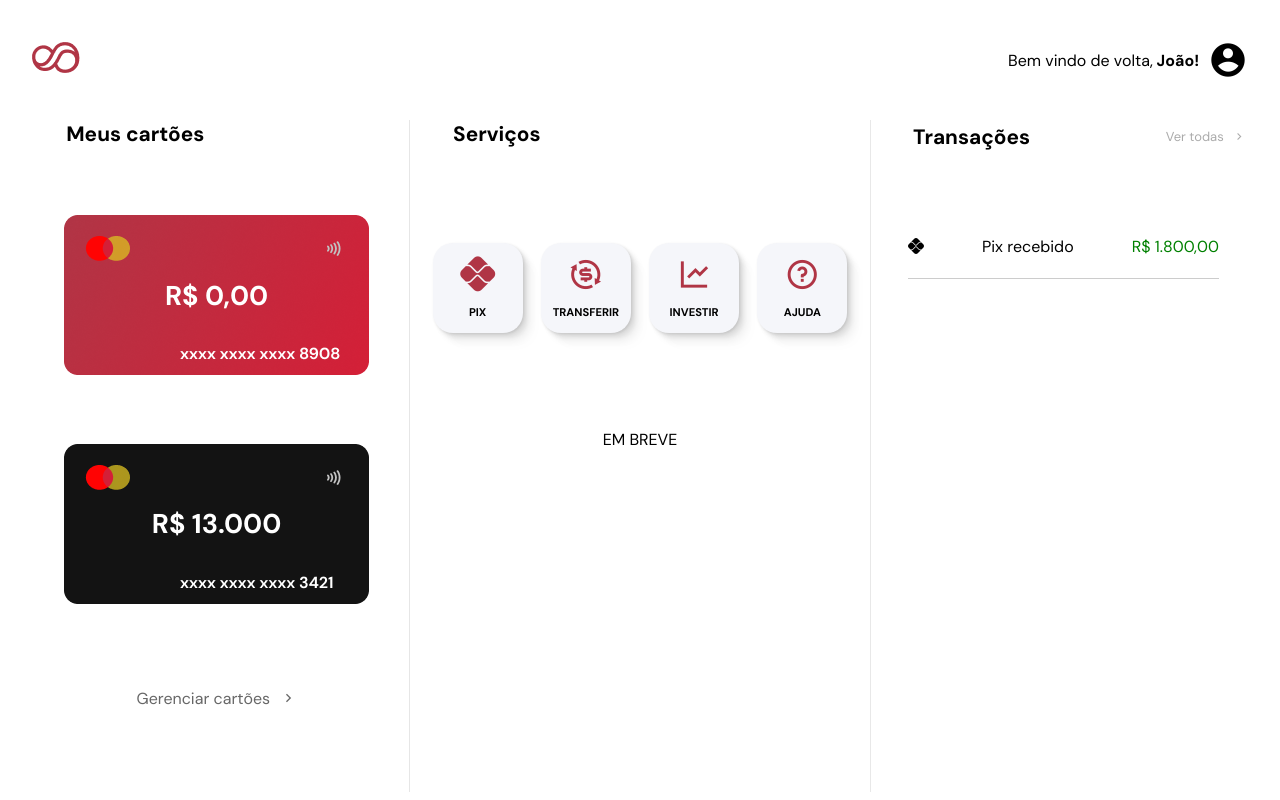
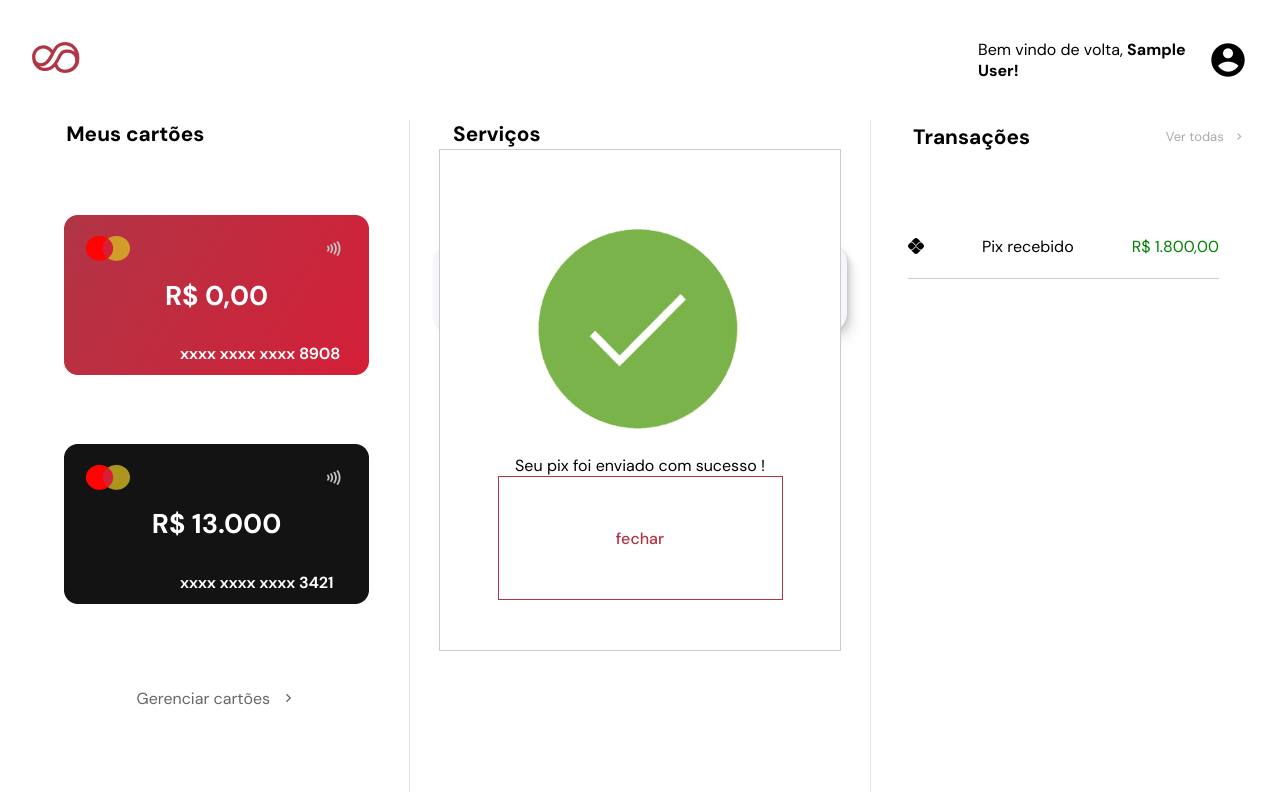
Before and after one commit to joaovirtc/pyBank, a PHP site: page /pages/user/index.php in a window 1280 px wide. Run offline with PHP 8.4, Linux system fonts and the light colour scheme; the visitor is signed in with stand-in values (Sample User, id 1); tables that the repository leaves empty or names only in its code hold one stand-in row (values such as "Sample post"); some libraries are stand-ins or nearby versions.

Commit message:
criaçao da logica de pix

```diff
--- a/pages/user/app.js
+++ b/pages/user/app.js
@@ -8,6 +8,7 @@ function toggle() {
 }
 
 function toggle2() {
+
   var popup2 = document.getElementById("popup2");
-  popup2.classList.toggle("active");
+  popup2.classList.remove("active");
 }
--- a/pages/user/index.php
+++ b/pages/user/index.php
@@ -39,7 +39,7 @@
             </div>
 
             <div class="user">
-                <p>Bem vindo de volta,<strong> João!</strong></p>
+                <p>Bem vindo de volta, <strong><?php echo ( $nome)?>!</strong></p>
                 <i class="ri-account-circle-fill"></i>
             </div>
         </nav>
@@ -130,7 +130,7 @@
 
             <!-- =================== FOMULÁRIO ==================== -->
 
-            <form id="form" class="form-pix" method="POST">
+            <form id="form" action="pix.php" class="form-pix" method="POST">
 
                 <!-- ================= INPUT CHAVE DO PIX =============== -->
 
@@ -145,10 +145,10 @@
                     <input type="text" name="valor" class="input" required>
                     <label for="nome">Valor</label>
                 </div>
-
+                <input name="submit" id="submit" type="submit" class="btn-enviar"/>
             </form>
 
-            <input name="submit" id="submit" type="submit" class="btn-enviar" onclick="toggle2()" />
+
             <button class="btn-fechar" onclick="toggle()">Fechar</button>
 
             <!-- ================= FOMULÁRIO ==================== -->
@@ -157,21 +157,24 @@
 
 
 
+    <?php
+        if($_SESSION['enviado'] === true){
+            echo ("
+                <div id=\"popup2\" class=\"active\">
+                    <img src=\"../../assets/img/gifCheck.gif\" class=\"gifCheck\">
+                    <div>
+                        <p>Seu pix foi enviado com sucesso !</p>
+                    </div>
+                    <button class=\"fecharCheck\" onclick=\"toggle2()\">fechar</button>
+                </div>
+
+            ");
+            $_SESSION['enviado'] = false;
+        }
+
+    ?>
 
 
-    <div id="popup2">
-        <img src="../../assets/img/gifCheck.gif" alt="" class="gifCheck">
-        <div>
-            <p>Seu pix foi enviado com sucesso !</p>
-        </div>
-
-        <!-- =============== FOMULARIO SUBMIT ================= -->
-        <form action="" class="formCheck">
-            <input type="submit" onclick="toggle2()" value="Fechar" class="fecharCheck">
-        </form>
-
-
-    </div>
 
 
 
--- a/pages/user/style.css
+++ b/pages/user/style.css
@@ -40,7 +40,7 @@ img {
 }
 
 .user{
-    width: 240px;
+    width: 270px;
     height: 100%;
     display: flex;
     justify-content: space-between;
```
Also changed, not shown: pages/user/pix.php (+4 -3 lines).
